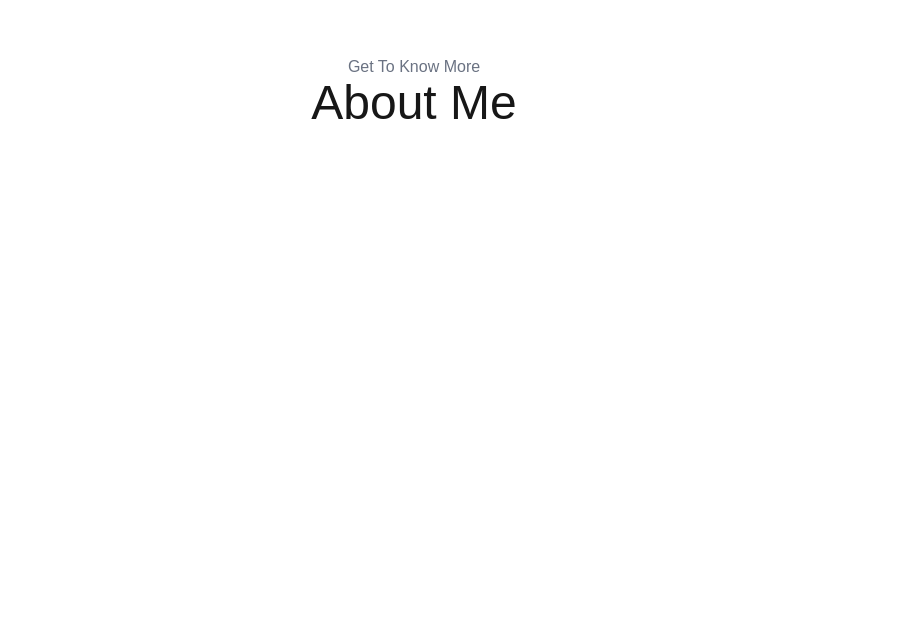
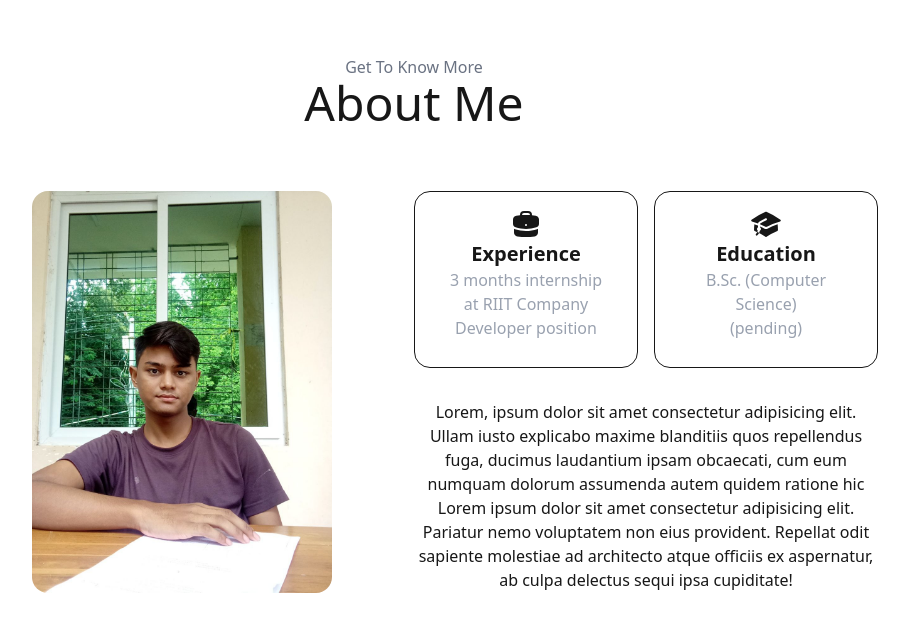
Before and after one commit to NgaMae/portfolio, a Next.js app: page / in a window 1280 px wide. Shown: the part 761-1392 px from the top of the page, without its empty margins (226-1135 px from the left). Before the commit the page ends 890 px from the top, so only its background shows below. Built offline with nearby package versions, Linux system fonts and the light colour scheme.

Commit message:
added about session

```diff
--- a/src/app/globals.css
+++ b/src/app/globals.css
@@ -26,5 +26,5 @@
 body {
   background: var(--background);
   color: var(--foreground);
-  font-family: Arial, Helvetica, sans-serif;
+  font-family: var(--font-mono), var(--font-sans) Arial, Helvetica, sans-serif;
 }
--- a/src/app/ui/about.tsx
+++ b/src/app/ui/about.tsx
@@ -1,10 +1,52 @@
 import React from "react";
+import Image from "next/image";
+import { BriefcaseIcon } from "@heroicons/react/24/solid";
+import { AcademicCapIcon } from "@heroicons/react/24/solid";
 
 const About = () => {
   return (
-    <div className="mt-24" id="about">
+    <div className="mt-24 h-[80vh]" id="about">
       <p className="text-center text-gray-500">Get To Know More</p>
       <h1 className="text-center text-5xl">About Me</h1>
+      <div className="m-4 md:m-16 grid grid-cols-1 md:grid-cols-2 justify-items-center">
+        <Image
+          src="/profile.jpg"
+          alt="profile"
+          width={300}
+          height={300}
+          className="rounded-2xl hidden md:block"
+        />
+        <div className="text-center md:grid md:grid-rows-2 gap-4">
+          <div className="grid grid-cols-2 gap-4 mb-4">
+            <div className="border-1 md:py-4 md:px-8 rounded-2xl">
+              <div className="justify-center flex">
+                <BriefcaseIcon className="size-8" />
+              </div>
+              <h1 className="md:text-xl font-bold">Experience</h1>
+              <p className="text-gray-400">3 months internship</p>
+              <p className="text-gray-400">at RIIT Company</p>
+              <p className="text-gray-400">Developer position</p>
+            </div>
+            <div className="border-1 md:py-4 md:px-8 rounded-2xl">
+              <div className="justify-center flex">
+                <AcademicCapIcon className="size-8" />
+              </div>
+              <h1 className="md:text-xl font-bold">Education</h1>
+              <p className="text-gray-400">B.Sc. (Computer Science)</p>
+              <p className="text-gray-400">(pending)</p>
+            </div>
+          </div>
+          <p className="text-pretty">
+            Lorem, ipsum dolor sit amet consectetur adipisicing elit. Ullam
+            iusto explicabo maxime blanditiis quos repellendus fuga, ducimus
+            laudantium ipsam obcaecati, cum eum numquam dolorum assumenda autem
+            quidem ratione hic Lorem ipsum dolor sit amet consectetur
+            adipisicing elit. Pariatur nemo voluptatem non eius provident.
+            Repellat odit sapiente molestiae ad architecto atque officiis ex
+            aspernatur, ab culpa delectus sequi ipsa cupiditate!
+          </p>
+        </div>
+      </div>
     </div>
   );
 };
```
